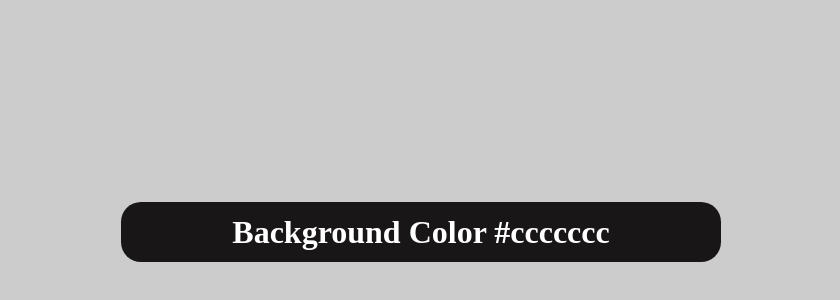
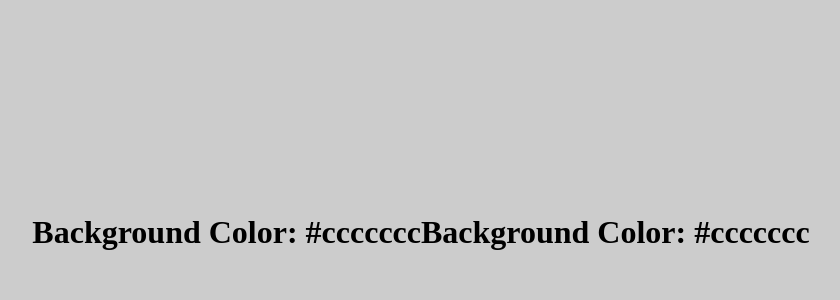
Before and after one commit to AciraCoder/HexCode-Genrator, a plain HTML site: page index.html in a window 1280 px wide. Shown: the part 168-468 px from the top of the page, without its empty margins (219-1059 px from the left). Drawn offline with Linux system fonts and the light colour scheme.

Commit message:
Update index.html

```diff
--- a/index.html
+++ b/index.html
@@ -1,23 +1,26 @@
 <html>
+
 <head>
     <link rel="stylesheet" href="https://cdnjs.cloudflare.com/ajax/libs/font-awesome/4.7.0/css/font-awesome.min.css">
     <title>Color Generator</title>
     <link rel="stylesheet" href="style.css">
 </head>
+
 <body>
-    <div id="cont">
-        <h1>
-            <span>Background Color</span>
-            <span id="color">#ccccccc</span>
+    <div class="cont" id="pelette1">
+        <h1 class="color">
+            <span>Background Color:</span>
+            <span id="color1">#ccccccc</span>
         </h1>
     </div>
 
-    <!-- <div class="nameCont">
-        <h3>
-            <span>name:</span>
-            <span id="name">DoIt</span>
-        </h3>
-    </div> -->
+    <div class="cont" id="pelette2">
+        <h1 class="color">
+            <span>Background Color:</span>
+            <span id="color2">#ccccccc</span>
+        </h1>
+    </div>
     <script src="main.js"></script>
 </body>
+
 </html>
```
